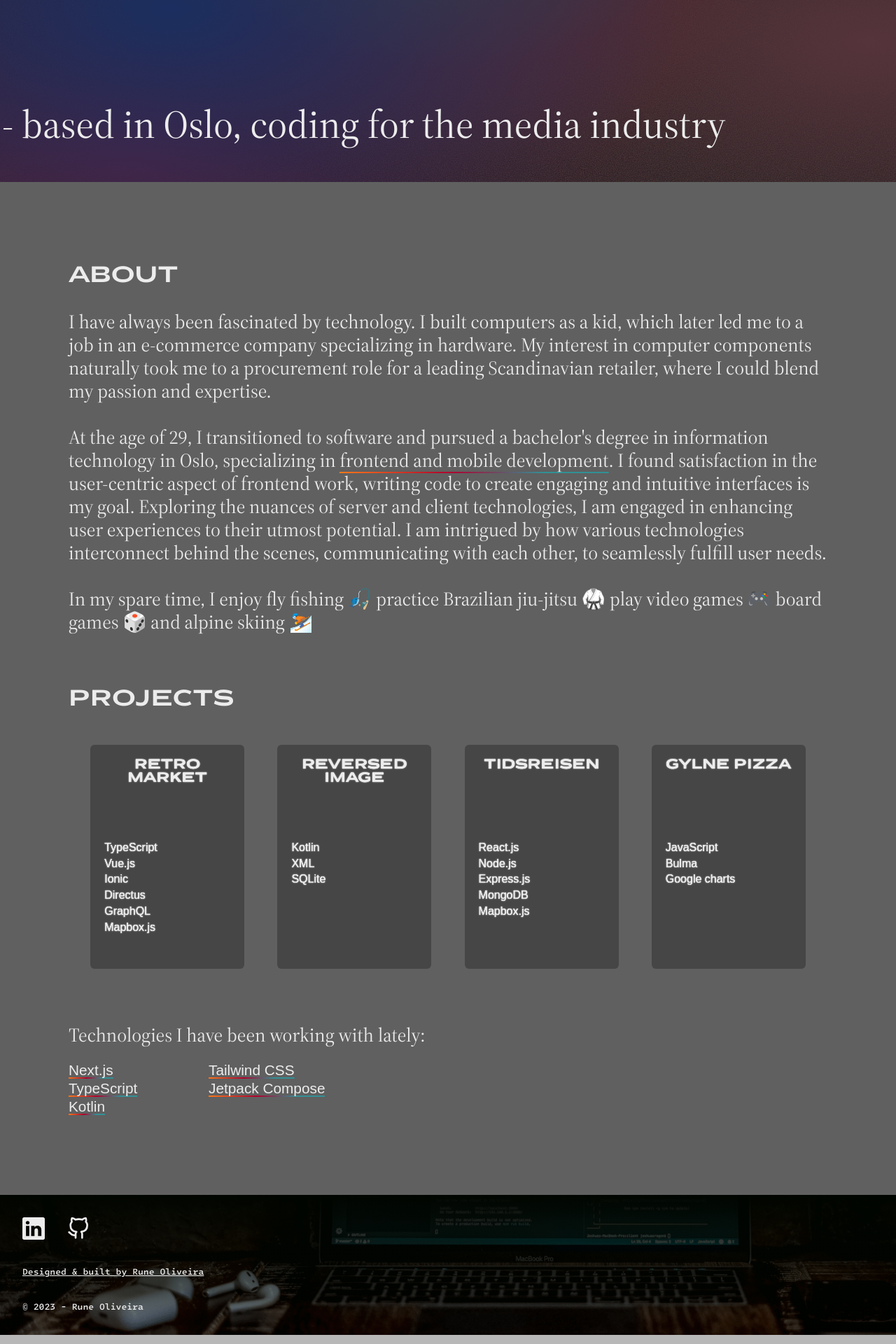
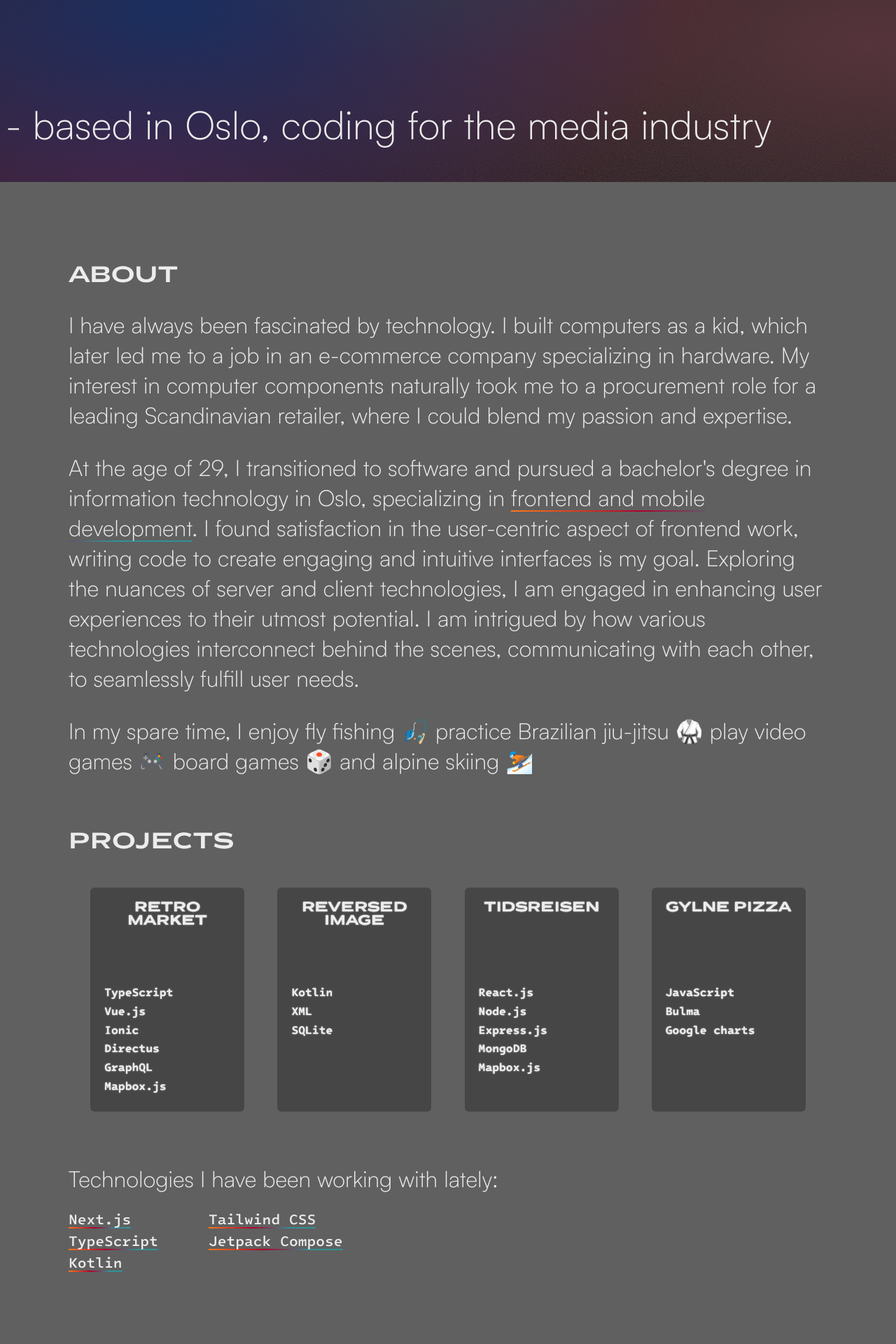
Before and after one commit to runejac/runeportfolio_next, a Next.js app: page / in a window 1280 px wide. Shown: the part 540-2460 px from the top of the page at 70% size. Built offline with nearby package versions, Linux system fonts and the light colour scheme; no server answers.

Commit message:
adjustments to fonts, padding and similar

```diff
--- a/next.config.js
+++ b/next.config.js
@@ -1,8 +1,4 @@
 /** @type {import('next').NextConfig} */
-const nextConfig = {
-  /*images: {
-    formats: ["image/webp", "image/avif"],
-  },*/
-};
+const nextConfig = {};
 
 module.exports = nextConfig;
--- a/src/components/aboutText/AboutText.module.scss
+++ b/src/components/aboutText/AboutText.module.scss
@@ -30,8 +30,8 @@
 
   p,
   a {
-    font-family: "Source Serif Pro", serif;
-    font-size: 1.125rem;
+    font-family: "Satoshi Light", sans-serif;
+    font-size: 1.35rem;
     background: none;
     text-decoration: none;
   }
@@ -67,8 +67,7 @@
     }
     p,
     a {
-      line-height: 1.2;
-      font-size: 1.728rem;
+      font-size: 2rem
     }
   }
 }
--- a/src/components/introText/IntroText.module.scss
+++ b/src/components/introText/IntroText.module.scss
@@ -16,7 +16,7 @@
     flex-direction: column;
     background: none;
     justify-content: space-between;
-    padding-left: 3px;
+    padding-left: 0.5rem;
 
     div {
       background: none;
@@ -34,7 +34,7 @@
     }
 
     h2 {
-      font-family: "Source Serif Pro", serif;
+      font-family: "Satoshi Light", serif;
       font-size: 3rem;
       letter-spacing: 0.04em;
       -webkit-background-clip: text !important;
@@ -83,7 +83,7 @@
     }
 
     h3 {
-      font-family: "Source Serif Pro", serif;
+      font-family: "Satoshi Light", serif;
       background: none;
       font-size: 2.3rem;
     }
@@ -117,26 +117,5 @@
         font-size: 3.5rem;
       }
     }
-    .awesomeContent {
-      height: 100vh;
-      display: flex;
-      position: absolute;
-      background: none;
-      text-align: center;
-      align-items: center;
-      justify-content: center;
-
-      p {
-        background: none;
-        font-size: 1.5rem;
-        font-family: "Source Serif Pro", serif;
-        color: rgba(217, 217, 217, 0.07);
-        width: fit-content;
-
-        &:hover {
-          cursor: pointer;
-        }
-      }
-    }
   }
 }
--- a/src/components/introText/IntroText.tsx
+++ b/src/components/introText/IntroText.tsx
@@ -1,7 +1,6 @@
 import styles from "./IntroText.module.scss";
 import { useContext } from "react";
 import { DataContext } from "@/context/DataContext";
-import ParticleEffect from "../particles/ParticleEffect";
 
 const IntroText = () => {
   const data = useContext(DataContext);
@@ -24,9 +23,6 @@ const IntroText = () => {
           </h3>
         </div>
       </div>
-      {/* <div className={styles.awesomeContent}>
-				<ParticleEffect />
-			</div> */}
     </section>
   );
 };
--- a/src/components/projects/ProjectsText.module.scss
+++ b/src/components/projects/ProjectsText.module.scss
@@ -41,13 +41,13 @@
   margin-top: 1.7rem;
   background: none;
 
-  h3 {
+  p {
     background: none;
-    font-size: 1.125rem;
-    font-family: "Source Serif Pro", sans-serif;
+    font-size: 1.5rem;
+    font-family: "Satoshi Light", sans-serif;
 
     @media (min-width: 50em) {
-      font-size: 1.728rem;
+      font-size: 2rem;
     }
   }
 }
@@ -65,7 +65,7 @@
     text-decoration: none;
     display: inline;
     font-size: 1rem;
-    font-family: "Intel One Mono", sans-serif;
+    font-family: "Intel One Mono Medium", monospace;
     z-index: 0;
     width: fit-content;
     white-space: nowrap;
--- a/src/components/projects/ProjectsText.tsx
+++ b/src/components/projects/ProjectsText.tsx
@@ -29,19 +29,15 @@ const ProjectsText = () => {
   ];
 
   return (
-		<section
-			ref={projectsRef}
-			id={"projects"}
-			className={styles.projectsTextContainer}
-		>
+    <section ref={projectsRef} id={"projects"} className={styles.projectsTextContainer}>
       <h2 className={styles.header2}>projects</h2>
       <Cards />
       <div className={styles.skillsListContainer}>
-				<h3>Technologies I have been working with lately:</h3>
+        <p>Technologies I have been working with lately:</p>
         <div className={styles.skillsList}>
           {latelyTechnologiesWorkedWith &&
             latelyTechnologiesWorkedWith.map((skill, index) => (
-							<a key={index} href={skill.link} target={"_blank"}>
+              <a key={index} href={skill.link} target={"_blank"} rel="noreferrer">
                 {skill.name}
               </a>
             ))}
--- a/src/components/projects/cards/CardItem.module.scss
+++ b/src/components/projects/cards/CardItem.module.scss
@@ -93,7 +93,7 @@
   li {
     width: fit-content;
     font-weight: normal;
-    font-family: "Intel One Mono Light", sans-serif;
+    font-family: "Intel One Mono Medium", monospace;
     font-size: 1rem;
     position: relative;
     opacity: 1;
--- a/src/components/projects/cards/modal/Modal.module.scss
+++ b/src/components/projects/cards/modal/Modal.module.scss
@@ -55,7 +55,7 @@
   p,
   a {
     font-size: 1rem;
-    font-family: "Source Serif Pro", serif;
+    font-family: "Satoshi Light", serif;
     background: none;
   }
 }
--- a/src/pages/index.tsx
+++ b/src/pages/index.tsx
@@ -9,10 +9,8 @@ export default function Home(props: Readonly<DataContextProps>) {
   return (
     <>
       <CustomHead
-        title={"Rune Oliveira, developer"}
-        content={
-          "Rune Oliveira is a front-end engineer based in Oslo, Norway, focusing on user-centric development. Explore his personal website of projects and personal adventures."
-        }
+        title="Rune Oliveira, developer"
+        content="Rune Oliveira is a Front-End Engineer based in Oslo, Norway, focusing on user-centric development. Explore his personal website of projects and personal adventures."
       />
       <WindowWidthProvider>
         <DataProvider data={props}>
--- a/src/styles/globals.scss
+++ b/src/styles/globals.scss
@@ -31,15 +31,14 @@ body {
 }
 
 @font-face {
-  font-family: "Source Serif Pro";
-  src: url("../../public/fonts/Source Serif Pro/SourceSerif4Display-Regular.ttf.woff2")
+  font-family: "Intel One Mono Medium";
+  src: url("../../public/fonts/Intel One Mono/IntelOneMono-Medium.woff2")
     format("woff2");
 }
 
 @font-face {
-  font-family: "Intel One Mono Medium";
-  src: url("../../public/fonts/Intel One Mono/IntelOneMono-Medium.woff2")
-    format("woff2");
+  font-family: "Satoshi Light";
+  src: url("../../public/fonts/Satoshi/Satoshi-Light.woff2") format("woff2");
 }
 
 :root {
```
Also changed, not shown: src/components/particles/ParticleEffect.tsx (deleted, +0 -88 lines), public/fonts/Satoshi/Satoshi-Light.woff2 (added). Lines whose indentation alone changed are shown as unchanged.
